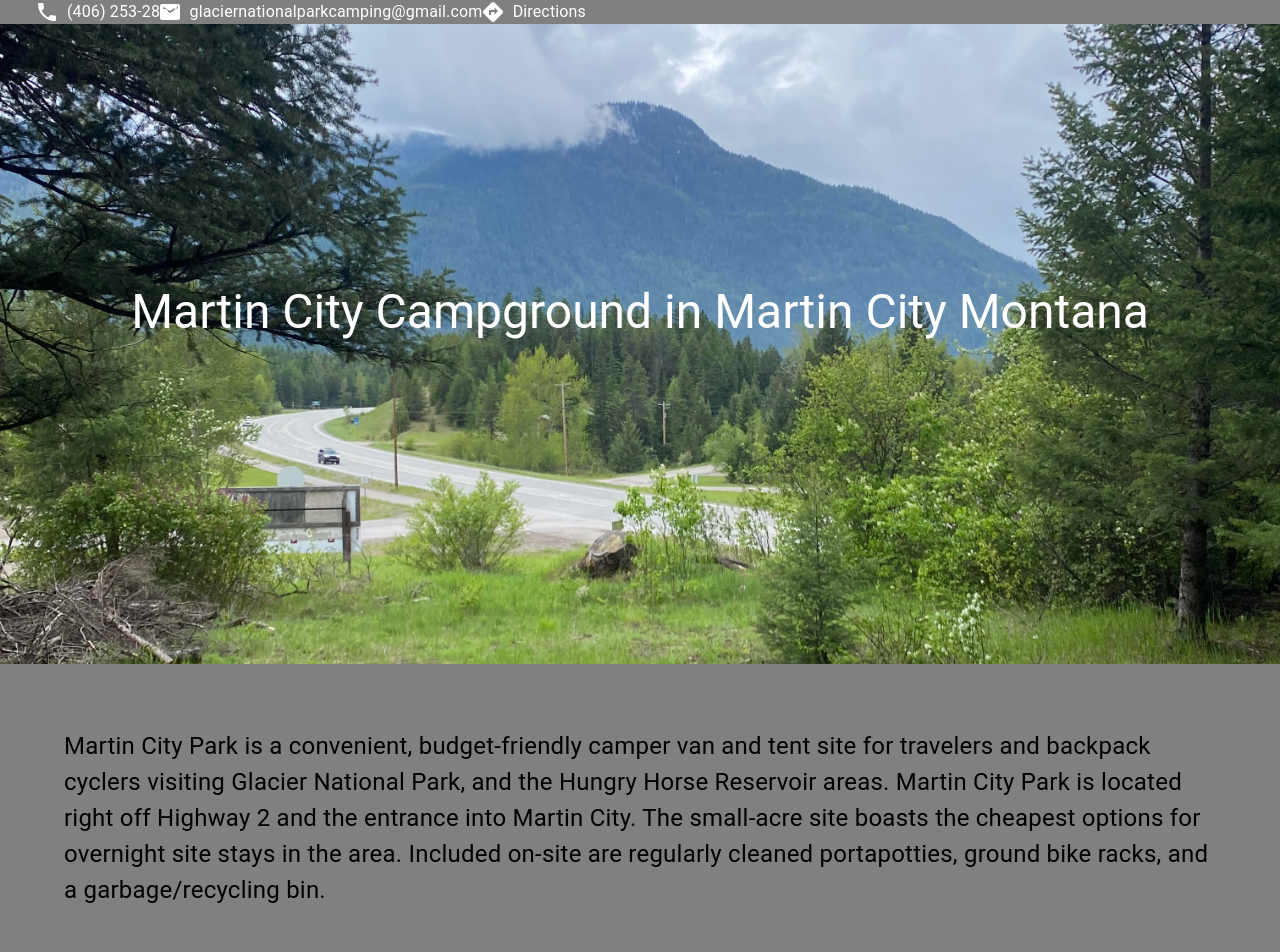
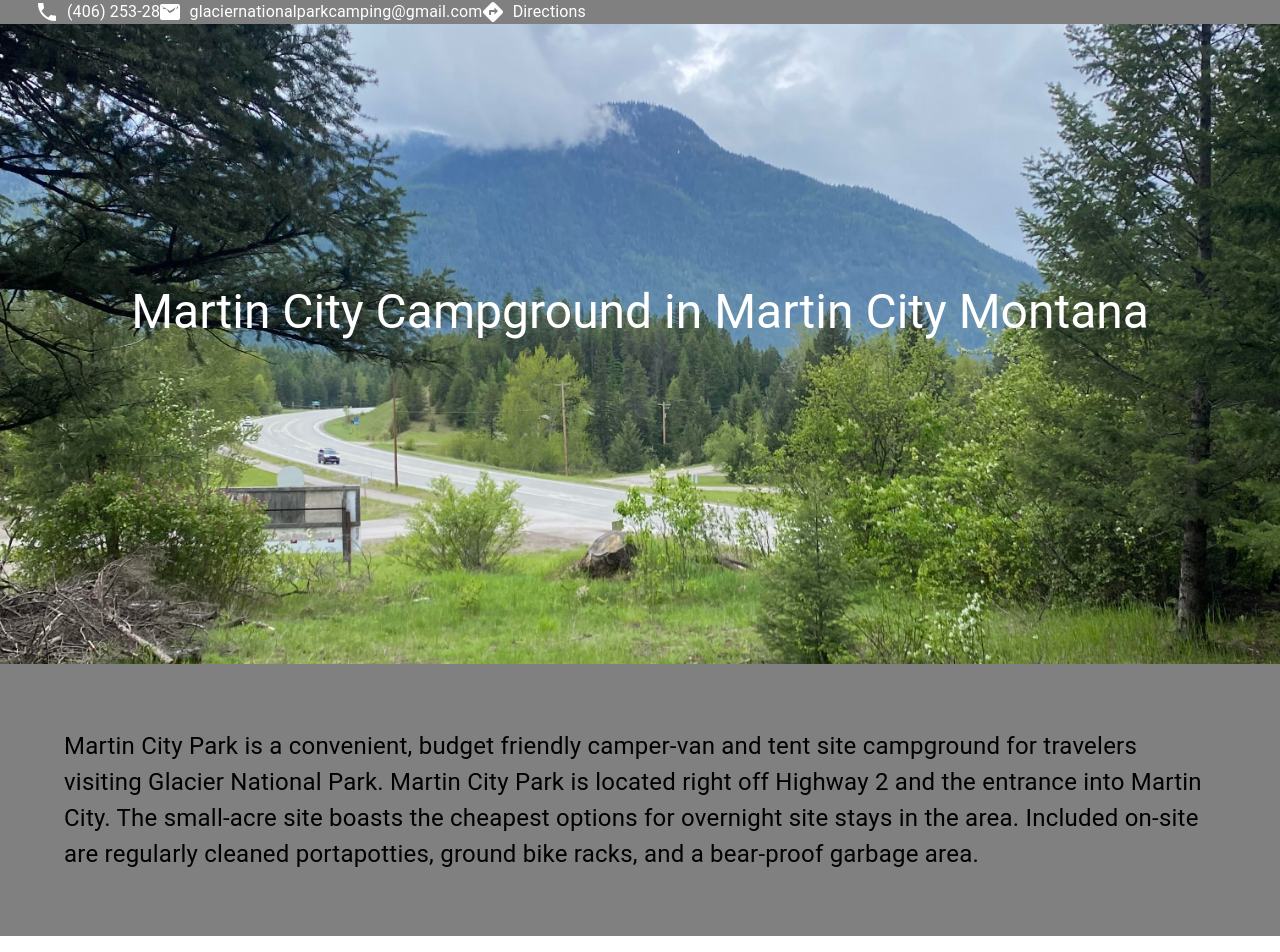
Before and after one commit to SABaltz/martin-city, a React (Create React App) app: page / in a window 1280 px wide. Shown: the top 952 px of the page. Built offline with nearby package versions, Linux system fonts and the light colour scheme.

Commit message:
Update Description.jsx

```diff
--- a/src/components/description/Description.jsx
+++ b/src/components/description/Description.jsx
@@ -9,11 +9,11 @@ function Description() {
         ...centerVertHoriz,
         backgroundColor: secondaryColor
     }}>
-        <Typography sx={{margin: '4rem 4rem', fontSize: '1.5rem'}}>Martin City Park is a convenient, budget-friendly camper van and tent site
-            for travelers and backpack cyclers visiting Glacier National Park, and the Hungry Horse Reservoir areas.
+        <Typography sx={{margin: '4rem 4rem', fontSize: '1.5rem'}}>Martin City Park is a convenient, budget friendly camper-van and tent site campground
+            for travelers visiting Glacier National Park.
             Martin City Park is located right off Highway 2 and the entrance into Martin City. The small-acre site
             boasts the cheapest options for overnight site stays in the area. Included on-site are regularly cleaned
-            portapotties, ground bike racks, and a garbage/recycling bin. </Typography>
+            portapotties, ground bike racks, and a bear-proof garbage area. </Typography>
     </Box>)
 }
 
```
